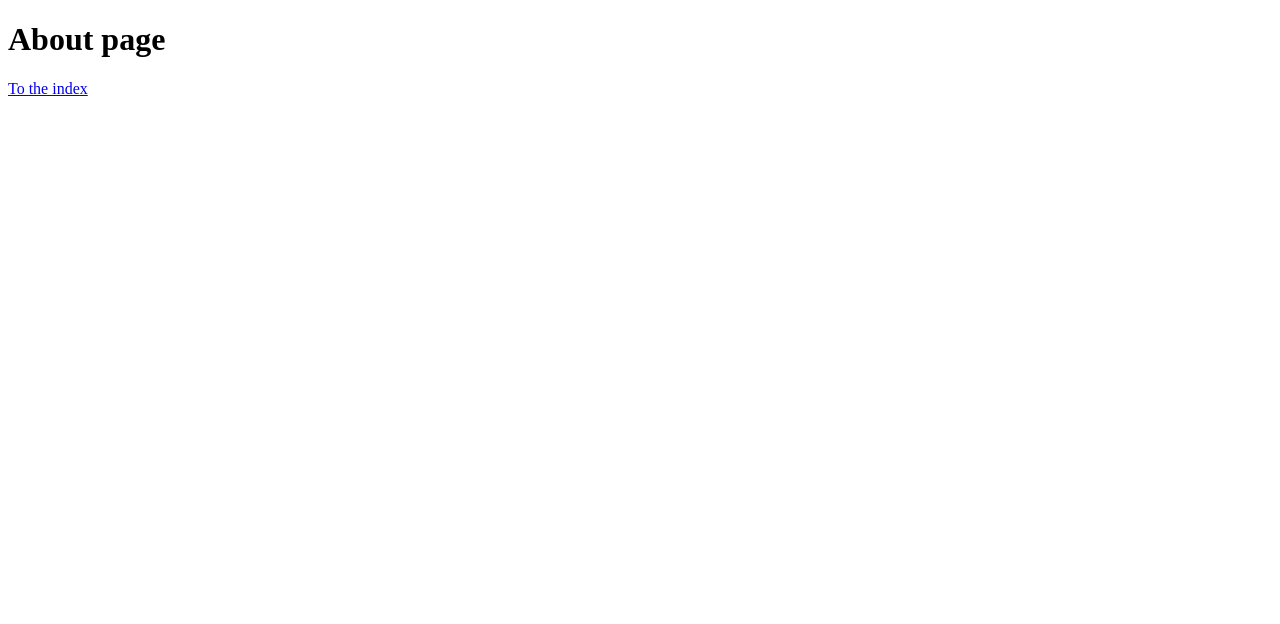
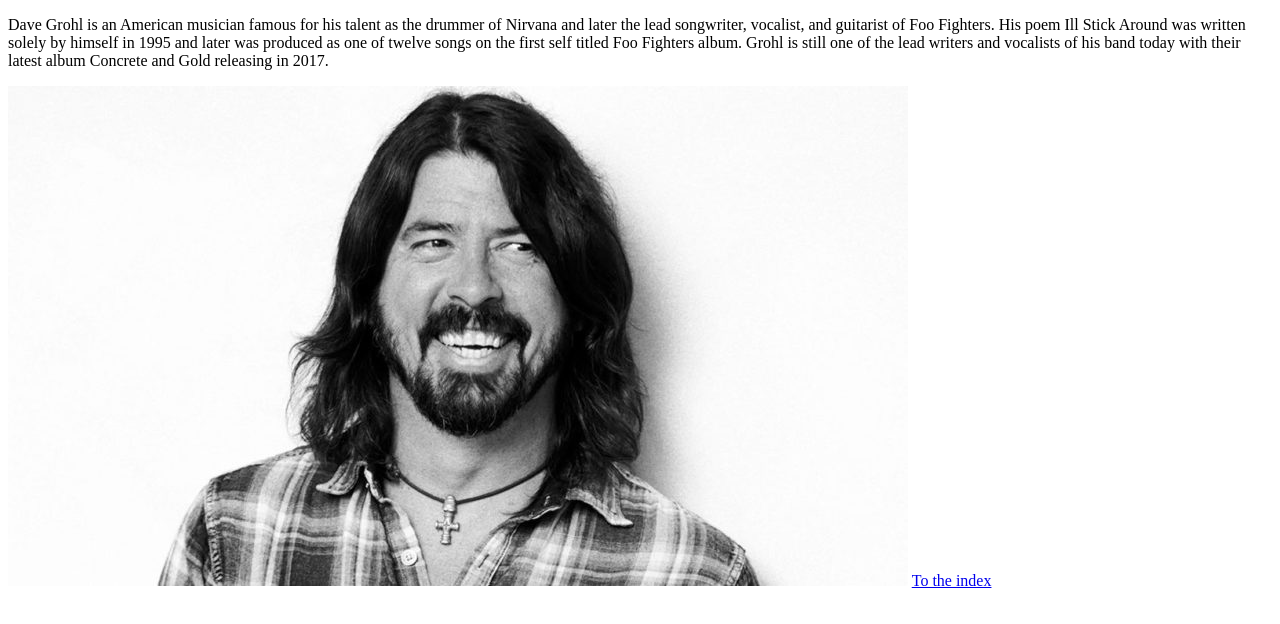
Before and after one commit to Mowshi/web-dev-homework, a plain HTML site: page assignment-04/about.html in a window 1280 px wide. Drawn offline with Linux system fonts and the light colour scheme.

Commit message:
added pictures and discription

```diff
--- a/assignment-04/about.html
+++ b/assignment-04/about.html
@@ -5,7 +5,19 @@
   </head>
 
   <body>
-    <h1>About page</h1>
+    <p>
+      Dave Grohl is an American musician famous for his talent as the drummer
+      of Nirvana and later the lead songwriter, vocalist, and guitarist of
+      Foo Fighters. His poem Ill Stick Around was written solely by himself
+      in 1995 and later was produced as one of twelve songs on the first self
+      titled Foo Fighters album. Grohl is still one of the lead writers and
+      vocalists of his band today with their latest album Concrete and Gold
+      releasing in 2017.
+
+    </p>
+
+    <img src="./images/Grohl.jpg" />
+
     <a href="./index.html">To the index</a>
 
     </address>
```
Also changed, not shown: assignment-04/index.html (+4 -2 lines), assignment-04/images/Grohl.jpg (added).
